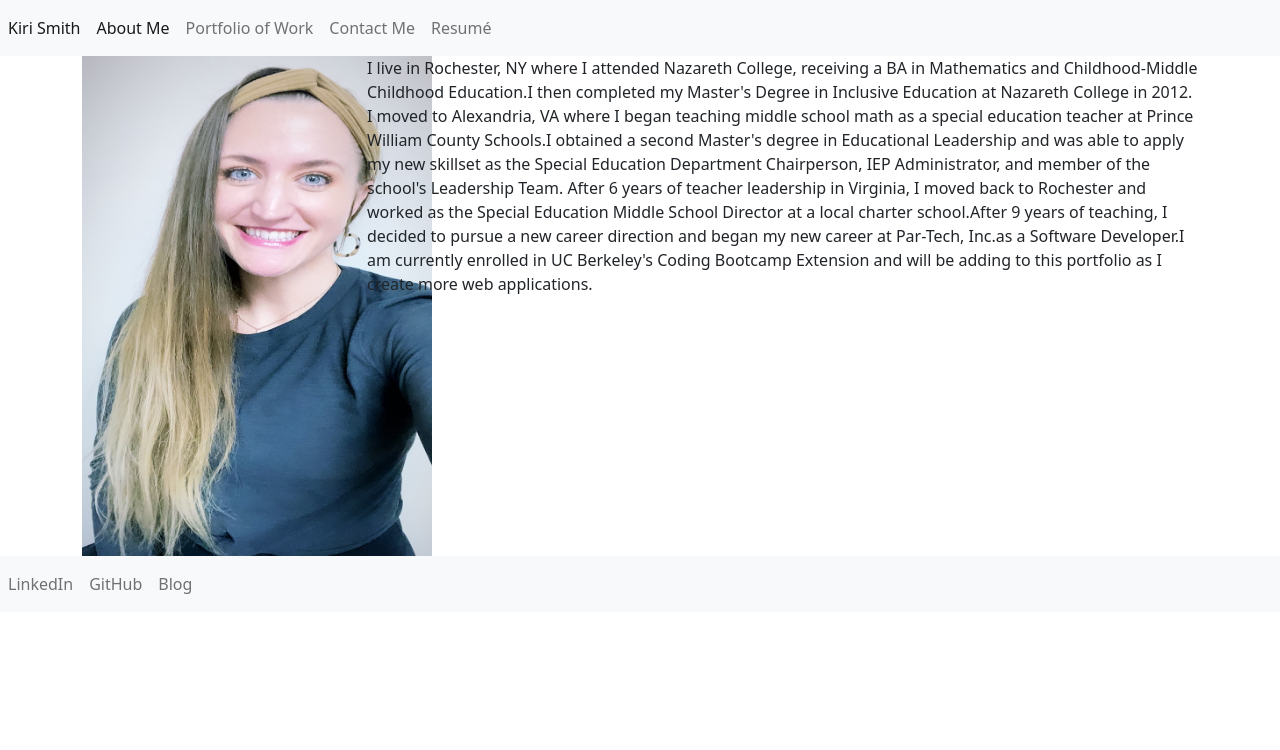
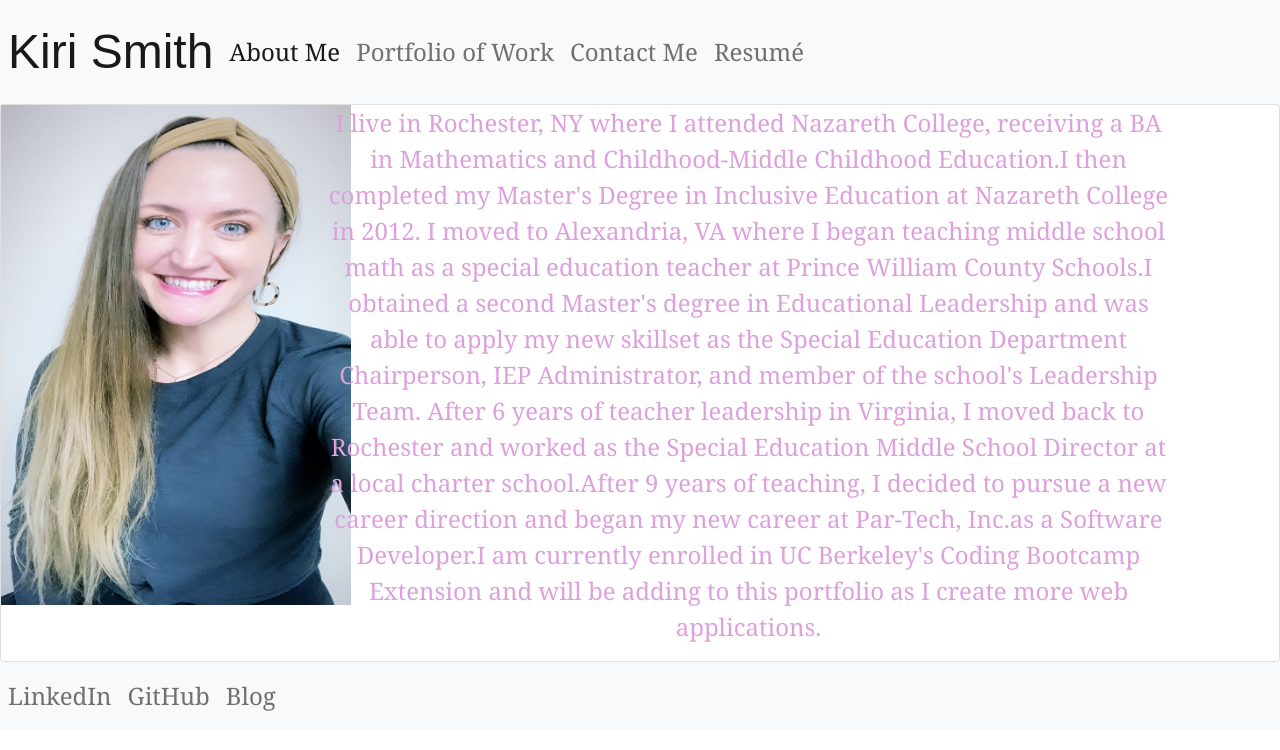
Before and after one commit to kiri-smith/react-portfolio, a React (Create React App) app in the folder react-portfolio/: page / in a window 1280 px wide. Shown: the top 750 px of the page. Built offline with nearby package versions, Linux system fonts and the light colour scheme.

Commit message:
update header and footer formatting

```diff
--- a/react-portfolio/src/components/AboutMe.js
+++ b/react-portfolio/src/components/AboutMe.js
@@ -8,20 +8,16 @@ const styles = {
         width: "350px",
         height: "500px",
     },
-    content: {
-
-    }
-
 }
 
 function AboutMe() {
     return (
-        <div class="container">
+        <div class="card">
             <div class="row">
                 <div class="col-3">
                     <img src={Picture} class="pic" style={styles.pic} alt="Kiri Smith" id="me"></img>
                 </div>
-                <div class="col-9 content" style={styles.content}>
+                <div class="col-8 content">
                     <p> I live in Rochester, NY where I attended Nazareth College, receiving a BA in Mathematics and Childhood-Middle Childhood Education.I then
                         completed my Master's Degree in Inclusive Education at Nazareth College in 2012. I moved to
                         Alexandria, VA where I began teaching middle school math as a special education teacher at
--- a/react-portfolio/src/components/Footer.js
+++ b/react-portfolio/src/components/Footer.js
@@ -11,13 +11,13 @@ function Footer() {
                 </button>
                 <div class="collapse navbar-collapse" id="navbarNav">
                     <ul class="navbar-nav">
-                        <li class="nav-item active">
+                        <li class="nav-item active prompt">
                             <a class="nav-link" href="https://www.linkedin.com/in/kiri-lynne-smith/" target="_blank" rel="noreferrer">LinkedIn<span class="sr-only"></span></a>
                         </li>
-                        <li class="nav-item active">
+                        <li class="nav-item active prompt">
                             <a class="nav-link" href="https://github.com/kiri-smith" target="_blank" rel="noreferrer">GitHub<span class="sr-only"></span></a>
                         </li>
-                        <li class="nav-item active">
+                        <li class="nav-item active prompt">
                             <a class="nav-link" href="https://medium.com/@kirilynne" target="_blank" rel="noreferrer">Blog</a>
                         </li>
                     </ul>
--- a/react-portfolio/src/components/Header.js
+++ b/react-portfolio/src/components/Header.js
@@ -12,19 +12,19 @@ function Header({ currentPage, handlePageChange }) {
         </button>
         <div class="collapse navbar-collapse" id="navbarNav">
           <ul class="navbar-nav">
-            <li class="nav-item active">
+            <li class="nav-item active my-name">
               <a class="nav-link" href="#about" onClick={() => handlePageChange('AboutMe')} className={currentPage === 'AboutMe' ? 'nav-link active' : 'nav-link'}>Kiri Smith<span class="sr-only"></span></a>
             </li>
-            <li class="nav-item active">
+            <li class="nav-item active prompt">
               <a class="nav-link" href="#about" onClick={() => handlePageChange('AboutMe')} className={currentPage === 'AboutMe' ? 'nav-link active' : 'nav-link'}>About Me<span class="sr-only"></span></a>
             </li>
-            <li class="nav-item active">
+            <li class="nav-item active prompt">
               <a class="nav-link" href="#showcase" onClick={() => handlePageChange('MyWork')} className={currentPage === 'MyWork' ? 'nav-link active' : 'nav-link'}>Portfolio of Work</a>
             </li>
-            <li class="nav-item active">
+            <li class="nav-item active prompt">
               <a class="nav-link" href="#contact" onClick={() => handlePageChange('ContactMe')} className={currentPage === 'ContactMe' ? 'nav-link active' : 'nav-link'}>Contact Me</a>
             </li>
-            <li class="nav-item active">
+            <li class="nav-item active prompt">
               <a class="nav-link" href="https://docs.google.com/document/d/1SzBb4VCiBd2CpTjTw_3kWCL1-35twNHfK3aI_qe2C9A/edit?usp=sharing"
                 target="_blank" rel="noreferrer">Resumé</a>
             </li>
--- a/react-portfolio/src/components/MyWork.js
+++ b/react-portfolio/src/components/MyWork.js
@@ -10,9 +10,9 @@ import '../styles/App.css';
 
 function MyWork() {
   return (
-    <div class="row card-stacked work card" id="showcase">
+    <div class="card" id="showcase">
       <h3>Showcased Projects</h3>
-      <div class="travel-app card col lg6 m6 s12">
+      <div class="travel-app card">
         <h6>Traveleeze: Where Traveling's A Breeze</h6>
         <img src={travelPlanner} alt="Traveleeze App" class="picture-format"></img>
         <button class="card-action first-link project-images">
--- a/react-portfolio/src/styles/App.css
+++ b/react-portfolio/src/styles/App.css
@@ -1,163 +1,24 @@
-a:hover {
-  opacity: 0.8;
-}
-
-.main-container{
-  font-family: Georgia, 'Times New Roman', Times, serif
-}
-
-.nav-deets{
+.content{
+  color: plum;
+  font-size: 24px;
+  text-align: center;
+  vertical-align: middle;
+  display: flex;
+  justify-content: center;
+  align-items: center;
   font-family: Georgia, 'Times New Roman', Times, serif;
-  background-color: plum;
 }
 
 .my-name{
-  color: black !important;
-  font-size: 50px !important;
+  color: plum !important;
+  font-size: 48px !important;
+  font-family: fantasy !important;
 }
 
-.mid-place{
+.prompt{
+  font-family: Georgia, 'Times New Roman', Times, serif;
+  font-size: 24px;
   display: flex;
   justify-content: center;
   align-items: center;
 }
-
-.main-container{
-  background-color: gray;
-}
-
-.intro{
-display: flex;
-justify-content: center;
-align-items: center;
-}
-
-.text-one{
-text-align: center;
-font-size: 30px;
-font-family:Impact, Haettenschweiler, 'Arial Narrow Bold', sans-serif;
-}
-
-.text-two{
-  text-align: center;
-  font-size: 24px;
-  font-family:Cambria, Cochin, Georgia, Times, 'Times New Roman', serif;
-}
-
-.text-four{
-  text-align: center;
-  font-size: 18px;
-  font-family: 'Franklin Gothic Medium', 'Arial Narrow', Arial, sans-serif;
-}
-
-
-.background-card{
-  font-family:Cambria, Cochin, Georgia, Times, 'Times New Roman', serif;
-}
-
-.picture-format{
-  width: 100%;
-}
-
-.big-link{
-  font-family:Cambria, Cochin, Georgia, Times, 'Times New Roman', serif;
-  color: black !important;
-}
-
-.contact-content{
-  font-family: Georgia, 'Times New Roman', Times, serif;
-  background-color: plum !important;
-  color: white !important;
-}
-
-
-
-@media screen and (max-width: 768px) {
-
-  .nav-specs{
-      display: block !important;
-      margin-left: auto !important;
-      margin-right: auto !important;
-      background-color: plum;
-  }
-
-  .nav-links {
-      display: flex !important;
-      flex-direction: column !important;
-      background-color: plum;
-  }
-
-  .about-me{
-      display: flex !important;
-      flex-direction: column !important;
-  }
-
-  .intro{
-      display: flex !important;
-      justify-content: center !important;
-      align-items: center;
-      flex-direction: column !important;
-  }
-
-  .main-container{
-      background-color: plum;
-  }
-
-  .card-image{
-      display: block !important;
-      margin-left: auto !important;
-      margin-right: auto !important;
-  }
-
-  .card-stacked{
-      display: block !important;
-      margin-left: auto !important;
-      margin-right: auto !important;
-  }
-
-  .contact-content{
-      display: flex !important;
-      flex-direction: column !important;
-  }
-}
-
-@media screen and (max-width: 576px) {
-
-  .nav-specs{
-      display: block !important;
-      margin-left: auto !important;
-      margin-right: auto !important;
-      background-color: plum;
-  }
-
-  .nav-links {
-      display: flex !important;
-      flex-direction: column !important;
-      background-color: plum;
-  }
-
-  .about-me{
-      display: flex !important;
-      flex-direction: column !important;
-  }
-
-  .intro{
-      display: flex !important;
-      justify-content: center !important;
-      align-items: center;
-      flex-direction: column !important;
-  }
-
-  #me{
-      margin: auto;
-  }
-
-  .main-container{
-      background-color: plum;
-  }
-
-  .contact-content{
-      display: flex !important;
-      flex-direction: column !important;
-  }
-}
```
Also changed, not shown: react-portfolio/src/assets/ReadSnip.JPG (added), 1 other file (tests, documents, lock files or other folders).
